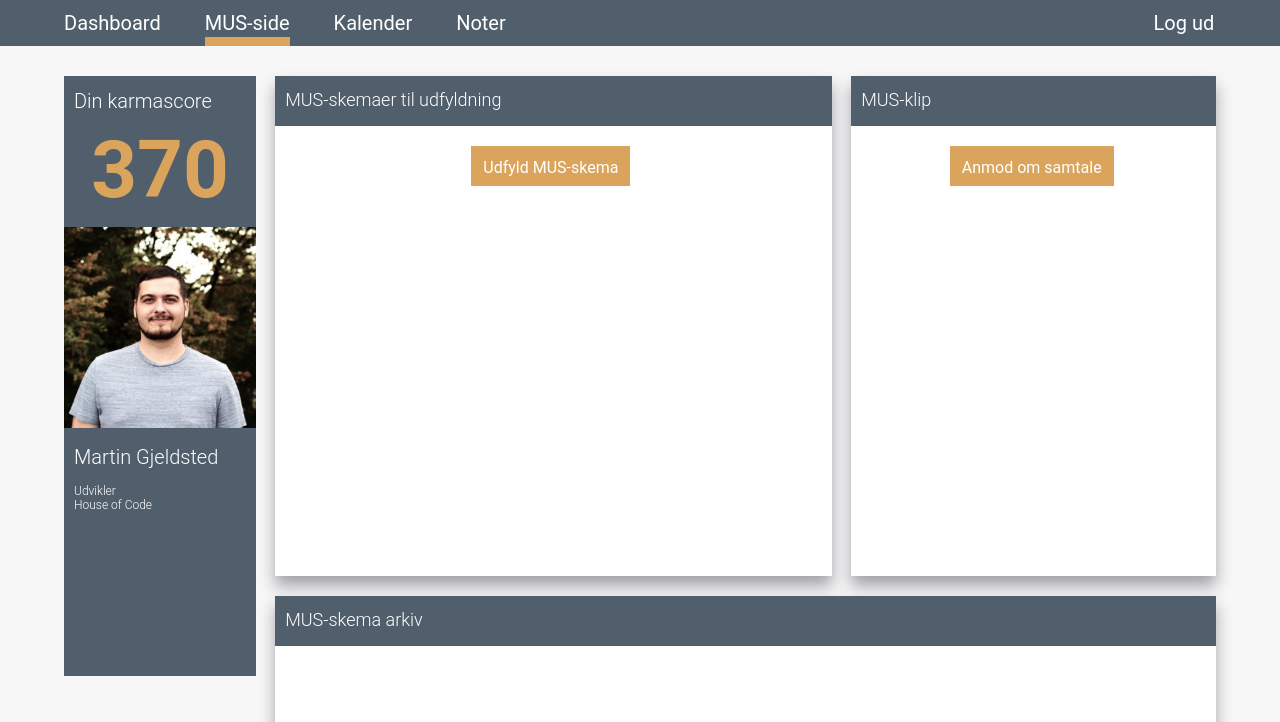
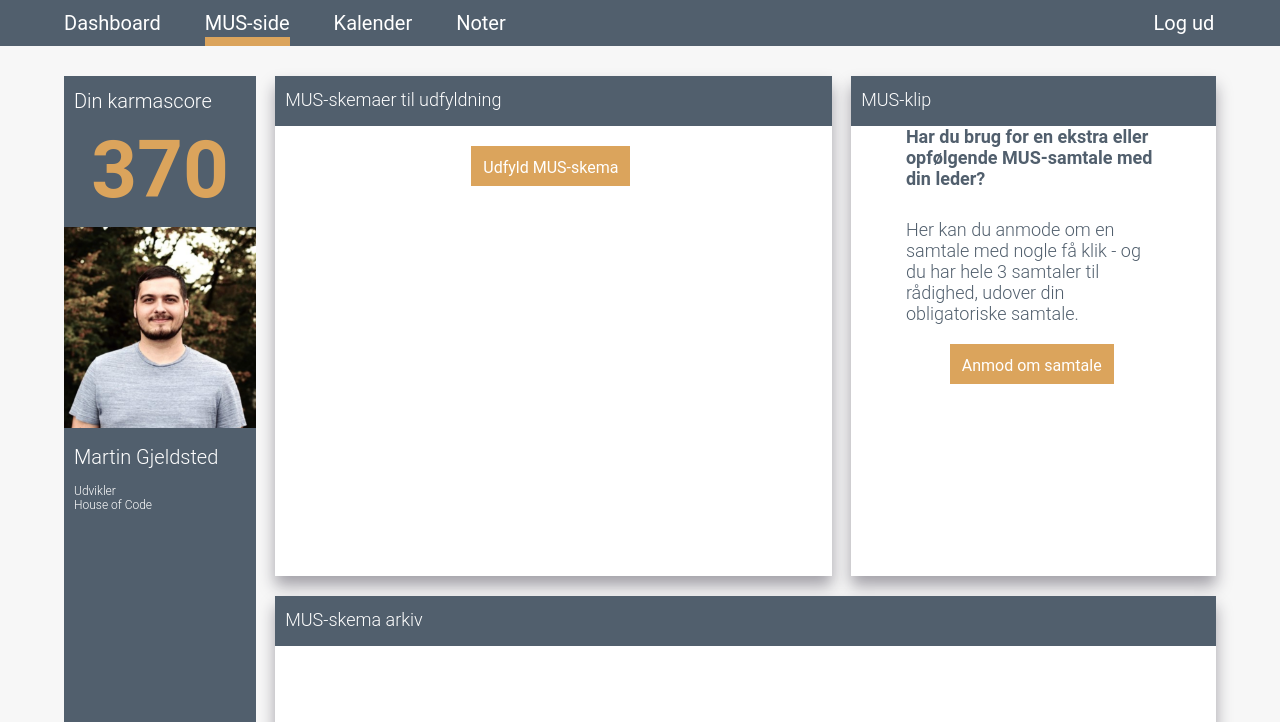
Before and after one commit to Henrylette/Projekt-5, a plain HTML site: page House of code/mus-side.html in a window 1280 px wide. Shown: the part 78-800 px from the top of the page. Drawn offline with Linux system fonts and the light colour scheme.

Commit message:
Rettelser på højde af boxkal + tilføjelse af tekst på mus-side

```diff
--- a/House of code/css/houseofcode.css
+++ b/House of code/css/houseofcode.css
@@ -103,7 +103,7 @@ aside{
     margin-left: 5%;
     width: 15%;
     float: left;
-    height: 600px;
+    height: 670px;
     background-color: #515f6d;
     margin-top: 30px;
     margin-bottom: 30px;
@@ -287,6 +287,12 @@ main {
     box-shadow: 0 10px 15px #A3A1A8;
 }
 
+.textpartmus{
+    width: 70%;
+    text-align: left;
+    margin-left: 15%;
+}
+
 .columnmus2{
     width: 100%;
     height: 300px;
@@ -315,7 +321,7 @@ main {
 
 
 .boxkal1{
-    height: 580px;
+    height: 570px;
     float: left;
     margin-left: 2%;
     width: 58%;
@@ -324,7 +330,7 @@ main {
 }
 
 .boxkal2{
-    height: 580px;
+    height: 570px;
     float: left;
     margin-left: 2%;
     width: 38%;
--- a/House of code/mus-side.html
+++ b/House of code/mus-side.html
@@ -51,6 +51,10 @@
             <div class="topdb">
                 <h3 class="boxheadlines">MUS-klip</h3>
             </div>
+            <div class="textpartmus">
+                <p class="txtbold">Har du brug for en ekstra eller opfølgende MUS-samtale med din leder? </p>
+                <p class="txtregu">Her kan du anmode om en samtale med nogle få klik - og du har hele 3 samtaler til rådighed, udover din obligatoriske samtale.</p>
+            </div>
             <ul><a href="#" class="btn">Anmod om samtale</a></ul>
         </div>
     </div>
```
